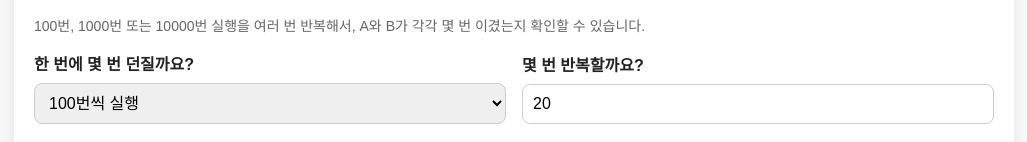
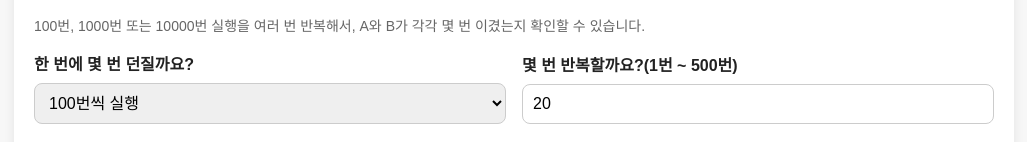
Before and after one commit to JangMinGeun/coin-dice-simulator, a plain HTML site: page Workbook.html in a window 1280 px wide. Shown: the part 1232-1374 px from the top of the page, without its empty margins (126-1153 px from the left). Drawn offline with Linux system fonts and the light colour scheme.

Commit message:
Update Workbook.html
Signed-off-by: JangMinGeun <97738754+JangMinGeun@users.noreply.github.com>

```diff
--- a/Workbook.html
+++ b/Workbook.html
@@ -384,7 +384,7 @@
           </div>
 
           <div>
-            <label for="repeatCount">몇 번 반복할까요?</label>
+            <label for="repeatCount">몇 번 반복할까요?(1번 ~ 500번)</label>
             <input id="repeatCount" type="number" value="20" min="1" max="500" />
           </div>
 
```
